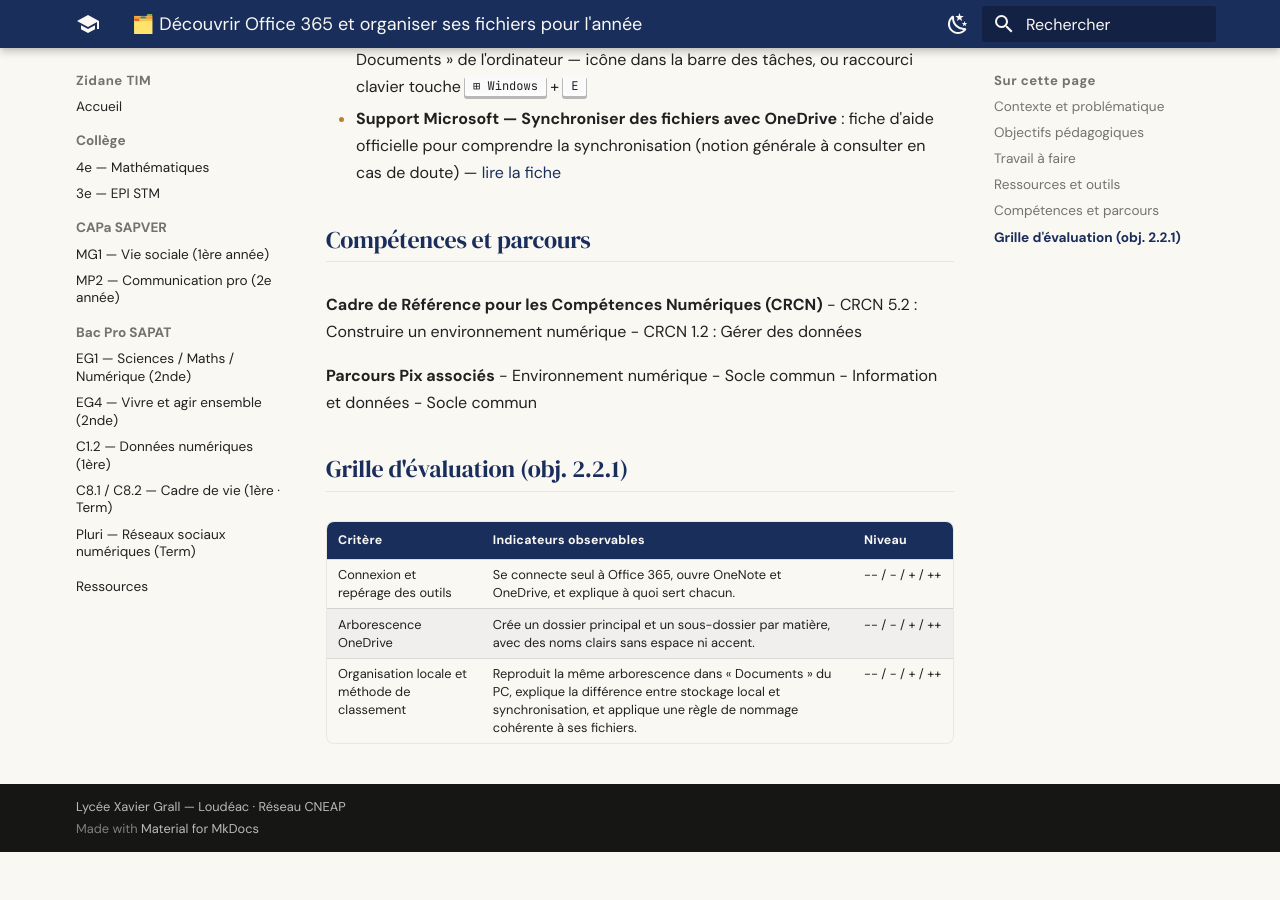
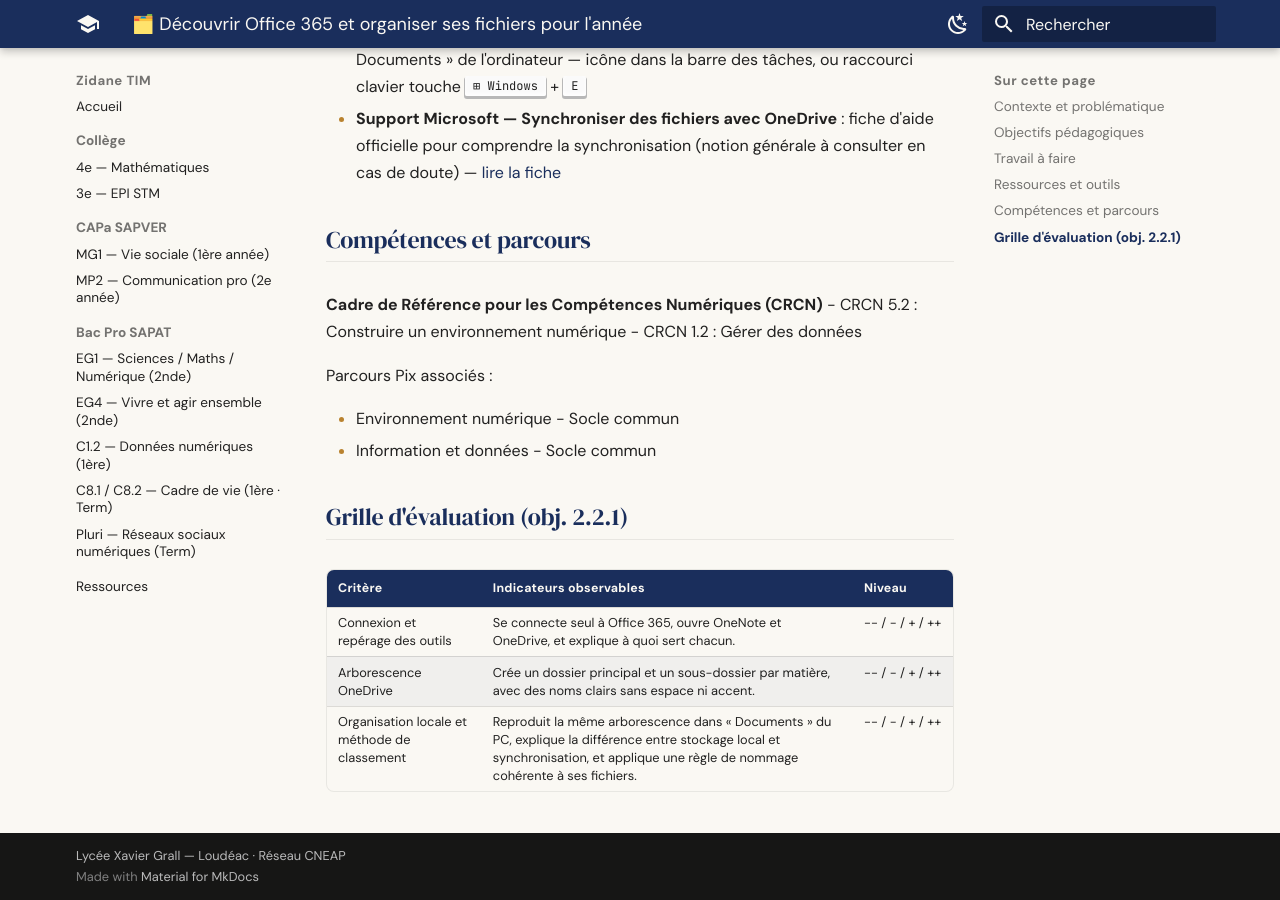
Before and after one commit to zidaneTim/zidane-tim, an MkDocs documentation site: the page built from docs/cours/capa-sapver/activites/decouvrir-office-365-et-organiser-ses-fichiers.md, in a window 1280 px wide and 900 px high, scrolled down 4514 px. Built offline with MkDocs 1.6.1 and Material for MkDocs 9.7.7, drawn with Linux system fonts in a browser that asks for light colours; before the commit the page ends 5366 px from its top, so only the background shows below that.

```diff
--- a/docs/cours/capa-sapver/activites/decouvrir-office-365-et-organiser-ses-fichiers.md
+++ b/docs/cours/capa-sapver/activites/decouvrir-office-365-et-organiser-ses-fichiers.md
@@ -117,7 +117,8 @@ La synchronisation permet à OneDrive de se copier automatiquement dans le dossi
 - CRCN 5.2 : Construire un environnement numérique
 - CRCN 1.2 : Gérer des données
 
-**Parcours Pix associés**
+Parcours Pix associés :
+
 - Environnement numérique - Socle commun
 - Information et données - Socle commun
 
```
